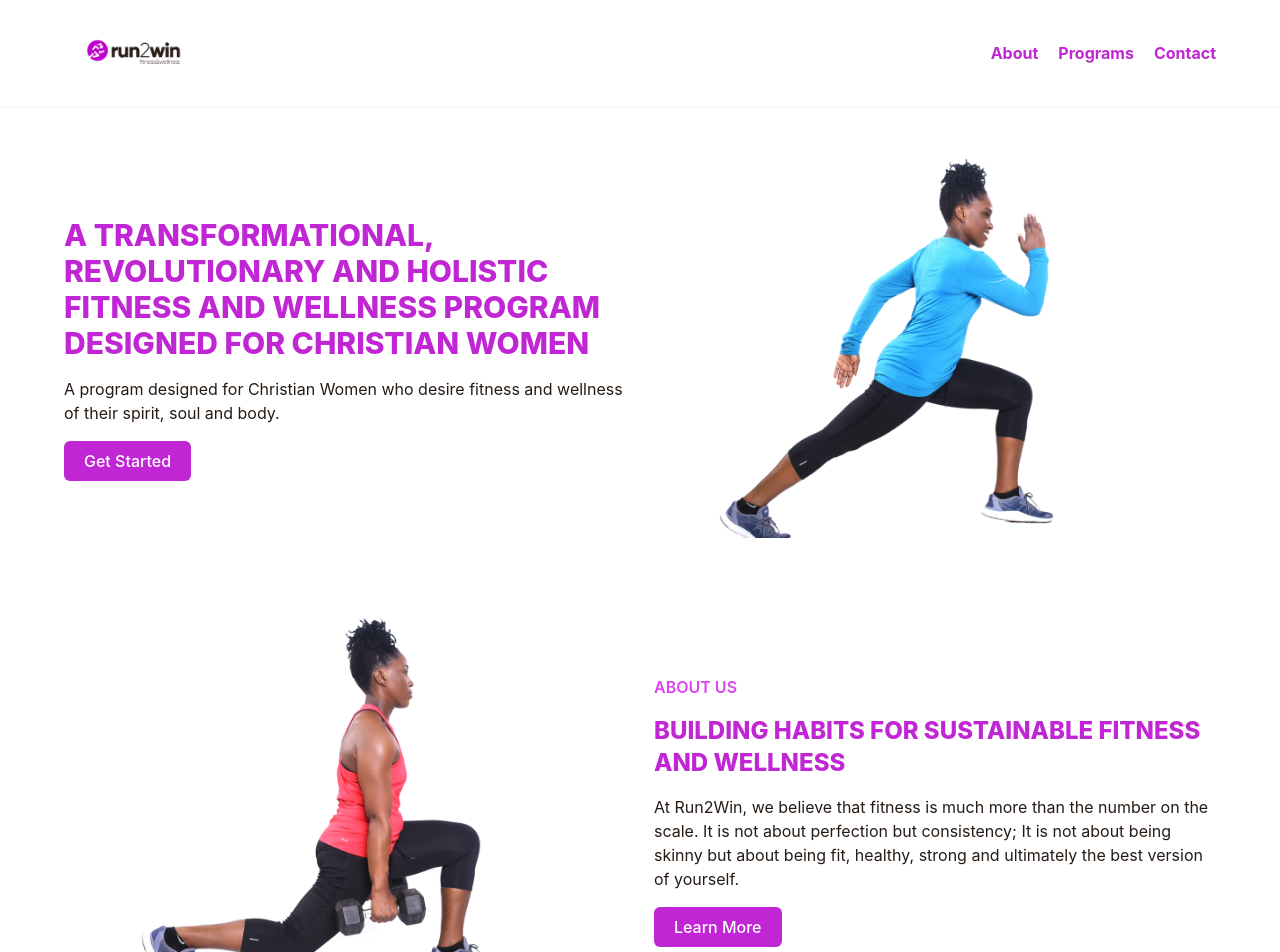
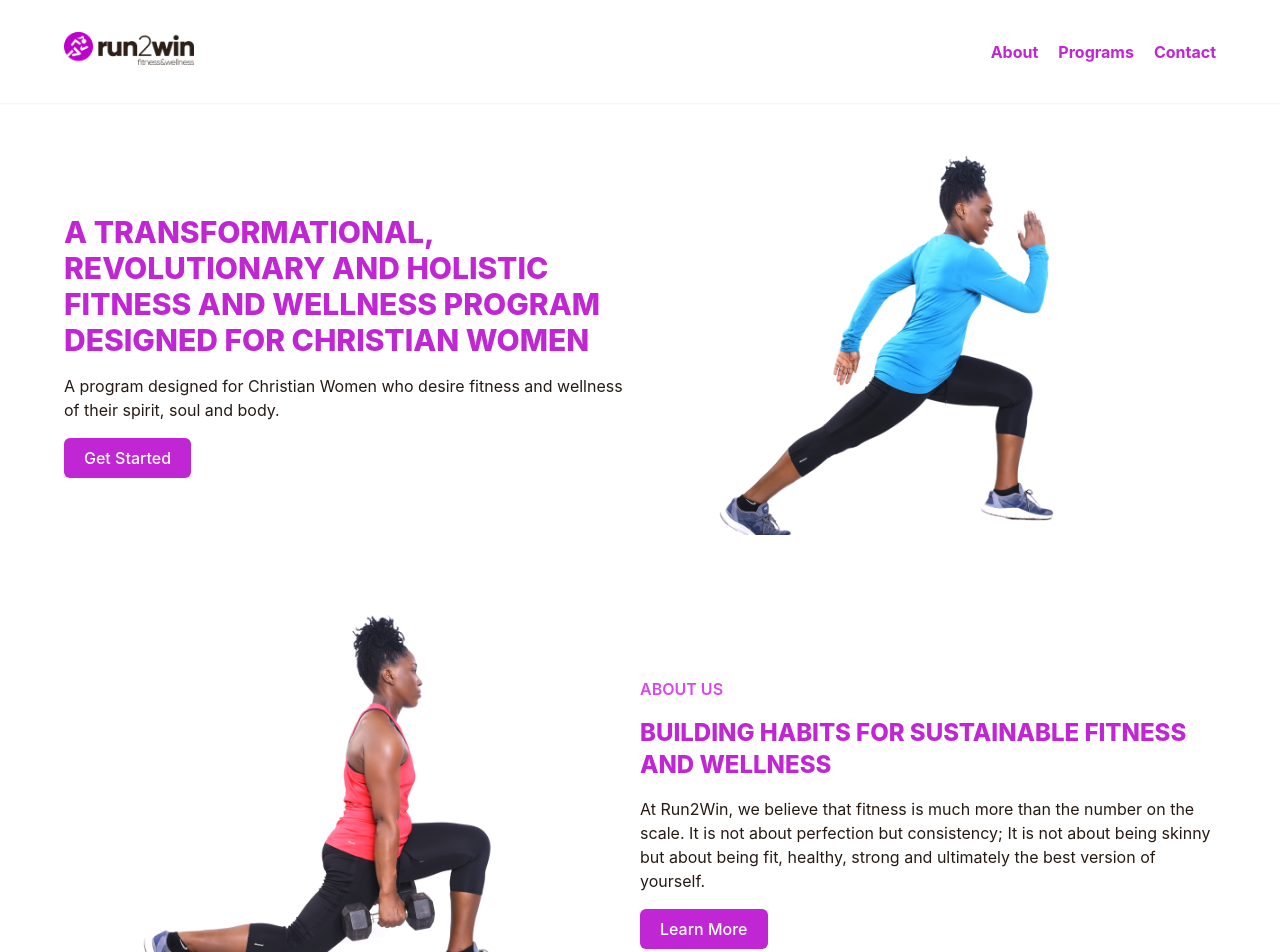
Before and after one commit to tobisamuel/run-to-win-old, a Next.js app: page / in a window 1280 px wide. Shown: the top 952 px of the page. Built offline with nearby package versions, Linux system fonts and the light colour scheme.

Commit message:
Fixed Logo

```diff
--- a/components/layout.js
+++ b/components/layout.js
@@ -25,14 +25,14 @@ export default function Layout({ children }) {
         <link rel="icon" href="/favicon.ico" />
       </Head>
 
-      <nav className="relative mx-auto px-10 shadow-sm md:px-16">
-        <div className="flex items-center justify-between">
+      <nav className="relative mx-auto px-10 py-8 shadow-sm md:px-16">
+        <div className="flex items-center justify-between ">
           <Link href="/">
             <a>
               <Image
                 src="/images/logo.png"
-                width={141}
-                height={100}
+                width={130}
+                height={33}
                 alt="logo"
               />
             </a>
--- a/pages/index.js
+++ b/pages/index.js
@@ -10,9 +10,9 @@ export default function Home() {
     <Layout>
       {/* Main Section */}
       <section>
-        <div className=" flex flex-col-reverse items-center mx-auto mt-12 px-16 md:flex-row">
+        <div className="flex flex-col-reverse items-center mx-auto mt-12 px-16 md:flex-row">
           {/* left side */}
-          <div className="flex-1 flex flex-col space-y-4 py-6">
+          <div className="basis-1/2 flex flex-col space-y-4 py-6 md:py-0">
             <h1 className="text-2xl uppercase font-extrabold text-fuchsia-600 text-center md:px-0 md:text-3xl md:text-left">
               A Transformational, Revolutionary and Holistic Fitness and
               Wellness Program designed for Christian Women
@@ -31,7 +31,7 @@ export default function Home() {
           </div>
 
           {/* right side */}
-          <div className="flex-1">
+          <div className="basis-1/2">
             <Image src="/images/section.png" width={600} height={400} alt="" />
           </div>
         </div>
@@ -39,14 +39,14 @@ export default function Home() {
 
       {/* About Section */}
       <section>
-        <div className="flex justify-between flex-col items-center mt-16 mx-auto  px-16 md:flex-row">
+        <div className="flex justify-between flex-col items-center mt-16 mx-auto px-16 md:flex-row">
           {/* left side */}
           <div className="flex-1">
             <Image src="/images/hero.png" width={600} height={428} alt="" />
           </div>
 
           {/* right side */}
-          <div className="flex-1 flex flex-col space-y-4 my-14 text-center md:ml-7 md:text-left">
+          <div className="flex-1 flex flex-col space-y-4 my-14 text-center md:my-0 md:text-left">
             <h3 className="text-fuchsia-500 font-semibold">ABOUT US</h3>
             <h2 className="text-3xl font-extrabold uppercase text-fuchsia-600 md:text-2xl ">
               Building habits for sustainable fitness and wellness
```
Also changed, not shown: public/images/logo.png.
